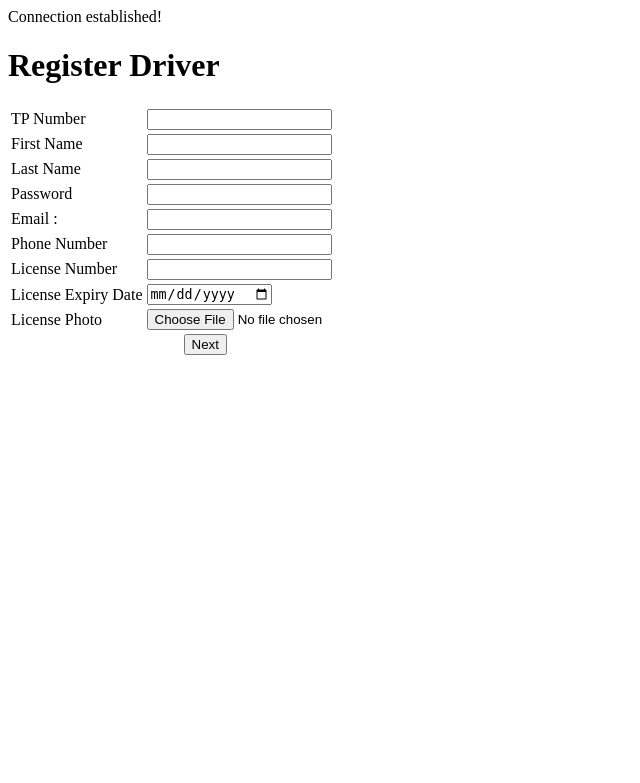
After one commit to WeeLip0513/Capstone-Project, a PHP site: page /driverRegistration.php in a window 1280 px wide. The commit adds this page. Shown: the top 783 px of the page, without its empty margins (0-640 px from the left). Run offline with PHP 8.4, Linux system fonts and the light colour scheme.

Commit message:
Driver Registration Update

```diff
--- a/carpool/dbconn.php
+++ b/carpool/dbconn.php
@@ -8,6 +8,6 @@
     if($conn === false){
       die('Connection Failed!'.mysqli_connect_error());
     } else {
-      // echo 'Connection established!';
+      echo 'Connection established!';
     }
 ?>
--- a/carpool/driverPage.php
+++ b/carpool/driverPage.php
@@ -1,5 +1,6 @@
 <?php
-include("dbconn.php")
+include("dbconn.php");
+include("headerHomepage.php")
 ?>
 
 <!DOCTYPE html>
@@ -34,7 +35,7 @@ include("dbconn.php")
     <div class="activityContent">recentActivities</div>
     <div class="rideContent" style="display: none;">
       <div class="addRides">
-        <form action method="post" id="addRide">
+        <form action="php/driver/addRideProcess.php" method="post" id="addRide">
           <table class="addRidesTable">
             <tr>
               <td>
--- /dev/null
+++ b/carpool/driverRegistration.php
@@ -0,0 +1,154 @@
+<?php
+include("dbconn.php")
+  ?>
+
+<!DOCTYPE html>
+<html lang="en">
+
+<head>
+  <meta charset="UTF-8">
+  <meta http-equiv="X-UA-Compatible" content="IE=edge">
+  <meta name="viewport" content="width=device-width, initial-scale=1.0">
+  <title>Register Driver & Vehicle</title>
+  <script src="js/register/driverValidation.js" defer></script>
+</head>
+
+<body>
+  <div class="forms">
+    <form action="php/register/registerDriverVehicle.php" method="post" id="registrationForm"
+      enctype="multipart/form-data">
+      <div id="driverSection">
+        <h1>Register Driver</h1>
+        <table>
+          <tr>
+            <td>TP Number</td>
+            <td>
+              <input type="text" name="txtTP" id="txtTP" required pattern="[A-Za-z0-9]+">
+              <span class="error" id="txtTPError"></span>
+            </td>
+          </tr>
+          <tr>
+            <td>First Name</td>
+            <td>
+              <input type="text" name="txtFname" id="txtFname" required pattern="[A-Za-z]+">
+              <span class="error" id="txtFnameError"></span>
+            </td>
+          </tr>
+          <tr>
+            <td>Last Name</td>
+            <td>
+              <input type="text" name="txtLname" id="txtLname" required pattern="[A-Za-z]+">
+              <span class="error" id="txtLnameError"></span>
+            </td>
+          </tr>
+          <tr>
+            <td>Password</td>
+            <td>
+              <input type="password" name="txtPass" id="txtPass" required>
+              <span class="error" id="txtPassError"></span>
+            </td>
+          </tr>
+          <tr>
+            <td>
+              Email :
+            </td>
+            <td>
+              <input type="text" name="txtEmail" id="txtEmail" required
+                pattern="[a-z0-9._%+-]+@[a-z0-9.-]+\.[a-z]{2,}$">
+              <span class="error" id="txtEmailError"></span>
+            </td>
+          </tr>
+          <tr>
+            <td>Phone Number</td>
+            <td>
+              <input type="text" name="txtPhone" id="txtPhone" required pattern="[0-9]+">
+              <span class="error" id="txtPhoneError"></span>
+            </td>
+          </tr>
+          <tr>
+            <td>License Number</td>
+            <td>
+              <input type="text" name="txtLicense" id="txtLicense" required pattern="[A-Za-z0-9]+">
+              <span class="error" id="txtLicenseError"></span>
+            </td>
+          </tr>
+          <tr>
+            <td>License Expiry Date</td>
+            <td>
+              <input type="date" name="txtExpDate" id="txtExpDate" required>
+              <span class="error" id="txtExpDateError"></span>
+            </td>
+          </tr>
+          <tr>
+            <td>License Photo</td>
+            <td>
+              <input type="file" id="license_photo" name="license_photo" accept="image/*" required>
+              <span class="error" id="license_photoError"></span>
+            </td>
+          </tr>
+          <tr>
+            <td colspan="2" style="text-align: center;">
+              <button type="button" id="nextButton">Next</button>
+            </td>
+          </tr>
+        </table>
+      </div>
+
+      <div id="vehicleSection" style="display: none;">
+        <h1>Register Vehicle</h1>
+        <table>
+          <tr>
+            <td>Type</td>
+            <td>
+              <input type="text" name="vehicleType" id="vehicleType" required>
+              <span class="error" id="vehicleTypeError"></span>
+            </td>
+          </tr>
+          <tr>
+            <td>Year</td>
+            <td>
+              <input type="number" name="vehicleYear" id="vehicleYear" required min="1900" max="2099">
+              <span class="error" id="vehicleYearError"></span>
+            </td>
+          </tr>
+          <tr>
+            <td>Brand</td>
+            <td>
+              <input type="text" name="vehicleBrand" id="vehicleBrand" required>
+              <span class="error" id="vehicleBrandError"></span>
+            </td>
+          </tr>
+          <tr>
+            <td>Color</td>
+            <td>
+              <input type="text" name="vehicleColor" id="vehicleColor" required>
+              <span class="error" id="vehicleColorError"></span>
+            </td>
+          </tr>
+          <tr>
+            <td>Plate Number</td>
+            <td>
+              <input type="text" name="plateNo" id="plateNo" required pattern="[A-Za-z0-9]+">
+              <span class="error" id="plateNoError"></span>
+            </td>
+          </tr>
+          <tr>
+            <td>Seat Number</td>
+            <td>
+              <input type="number" name="seatNo" id="seatNo" required min="1">
+              <span class="error" id="seatNoError"></span>
+            </td>
+          </tr>
+          <tr>
+            <td colspan="2" style="text-align: center;">
+              <button type="button" id="backButton">Back</button>
+              <input type="submit" value="Register">
+            </td>
+          </tr>
+        </table>
+      </div>
+    </form>
+  </div>
+</body>
+
+</html>
--- a/carpool/headerHomepage.php
+++ b/carpool/headerHomepage.php
@@ -7,7 +7,7 @@
     <meta charset="UTF-8">
     <meta name="viewport" content="width=device-width, initial-scale=1.0">
     <link rel="stylesheet" href="css/headerHomepage.css">
-    <title>headerHomepage</title>
+    <!-- <title>headerHomepage</title> -->
 </head>
 <body>
     <div class="navbar">
--- /dev/null
+++ b/carpool/js/register/driverValidation.js
@@ -0,0 +1,114 @@
+document.addEventListener("DOMContentLoaded", function () {
+  const driverInputs = document.querySelectorAll("#driverSection input");
+  const vehicleInputs = document.querySelectorAll("#vehicleSection input");
+
+  // Add event listeners for real-time validation
+  driverInputs.forEach(input => {
+      input.addEventListener("input", () => validateField(input));
+  });
+
+  vehicleInputs.forEach(input => {
+      input.addEventListener("input", () => validateField(input));
+  });
+
+  document.getElementById("nextButton").addEventListener("click", function () {
+      if (validateDriverForm()) {
+          document.getElementById("driverSection").style.display = "none";
+          document.getElementById("vehicleSection").style.display = "block";
+      }
+  });
+
+  document.getElementById("backButton").addEventListener("click", function () {
+      document.getElementById("vehicleSection").style.display = "none";
+      document.getElementById("driverSection").style.display = "block";
+  });
+
+  document.getElementById("registrationForm").addEventListener("submit", function (event) {
+      if (!validateVehicleForm()) {
+          event.preventDefault(); // Prevent submission if validation fails
+      }
+  });
+});
+
+// Validation function for individual fields
+function validateField(input) {
+  let errorSpan = document.getElementById(input.id + "Error");
+  let value = input.value.trim();
+  let isValid = true;
+
+  switch (input.id) {
+      case "txtTP":
+      case "txtLicense":
+      case "plateNo":
+          isValid = /^[A-Za-z0-9]+$/.test(value);
+          errorSpan.innerText = isValid ? "" : "Only letters and numbers are allowed.";
+          break;
+
+      case "txtFname":
+      case "txtLname":
+      case "vehicleBrand":
+      case "vehicleColor":
+      case "vehicleType":
+          isValid = /^[A-Za-z]+$/.test(value);
+          errorSpan.innerText = isValid ? "" : "Only letters are allowed.";
+          break;
+
+      case "txtPass":
+          isValid = /^(?=.*\d)(?=.*[a-z])(?=.*[A-Z])(?=.*[@#$%^&+=]).{8,}$/.test(value);
+          errorSpan.innerText = isValid ? "" : "Password must be at least 8 characters with an uppercase, lowercase, number, and special character.";
+          break;
+
+      case "txtPhone":
+          isValid = /^[0-9]+$/.test(value);
+          errorSpan.innerText = isValid ? "" : "Only numbers are allowed.";
+          break;
+
+      case "txtExpDate":
+          isValid = value !== "";
+          errorSpan.innerText = isValid ? "" : "Select a valid date.";
+          break;
+
+      case "license_photo":
+          isValid = input.files.length > 0;
+          errorSpan.innerText = isValid ? "" : "Upload a valid image.";
+          break;
+
+      case "vehicleYear":
+          isValid = parseInt(value) >= 1900 && parseInt(value) <= new Date().getFullYear();
+          errorSpan.innerText = isValid ? "" : "Enter a valid year.";
+          break;
+
+      case "seatNo":
+          isValid = parseInt(value) >= 1;
+          errorSpan.innerText = isValid ? "" : "Seat number must be at least 1.";
+          break;
+
+      default:
+          isValid = value !== "";
+          errorSpan.innerText = isValid ? "" : "This field is required.";
+  }
+
+  return isValid;
+}
+
+// Validate the entire driver form
+function validateDriverForm() {
+  let isValid = true;
+  document.querySelectorAll("#driverSection input").forEach(input => {
+      if (!validateField(input)) {
+          isValid = false;
+      }
+  });
+  return isValid;
+}
+
+// Validate the entire vehicle form
+function validateVehicleForm() {
+  let isValid = true;
+  document.querySelectorAll("#vehicleSection input").forEach(input => {
+      if (!validateField(input)) {
+          isValid = false;
+      }
+  });
+  return isValid;
+}
```
Also changed, not shown: carpool/css/driverPage.css (+9 -7 lines), carpool/php/driver/addRideProcess.php (added, +31 -0 lines), carpool/php/register/registerDriverVehicle.php (added, +59 -0 lines), carpool/sucess.php (added, +12 -0 lines), carpool/image/licences/IMG_8873.jpeg (added).
